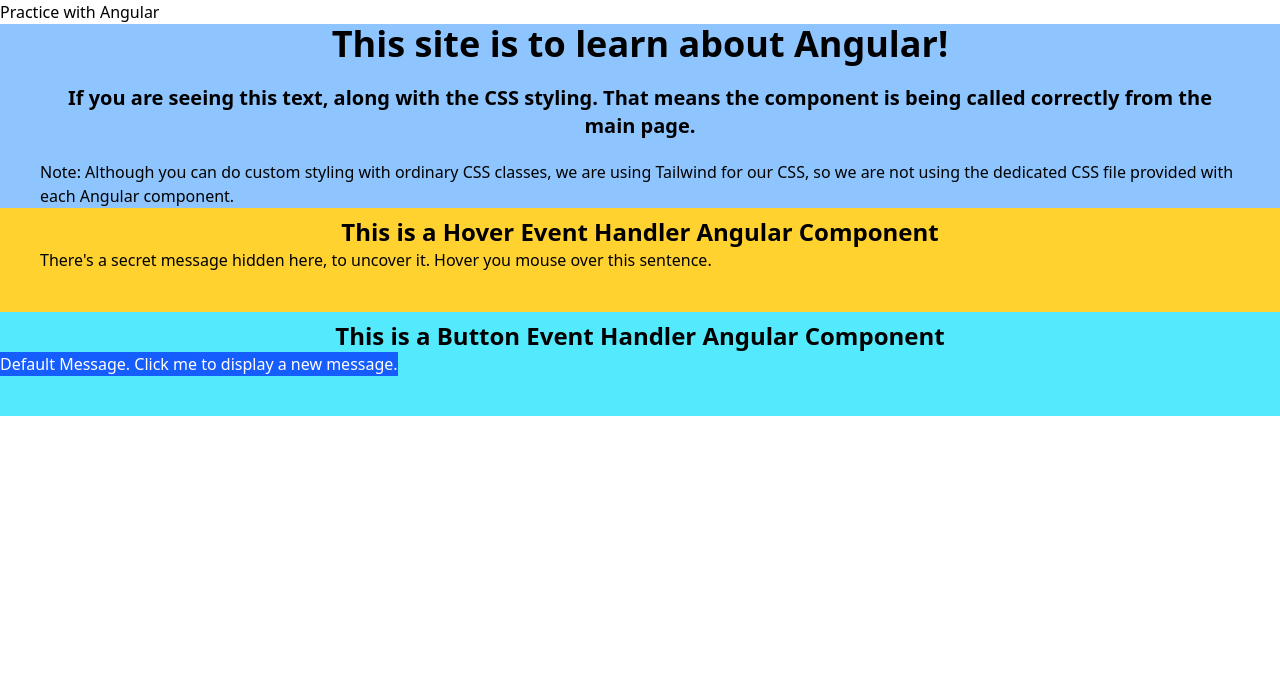
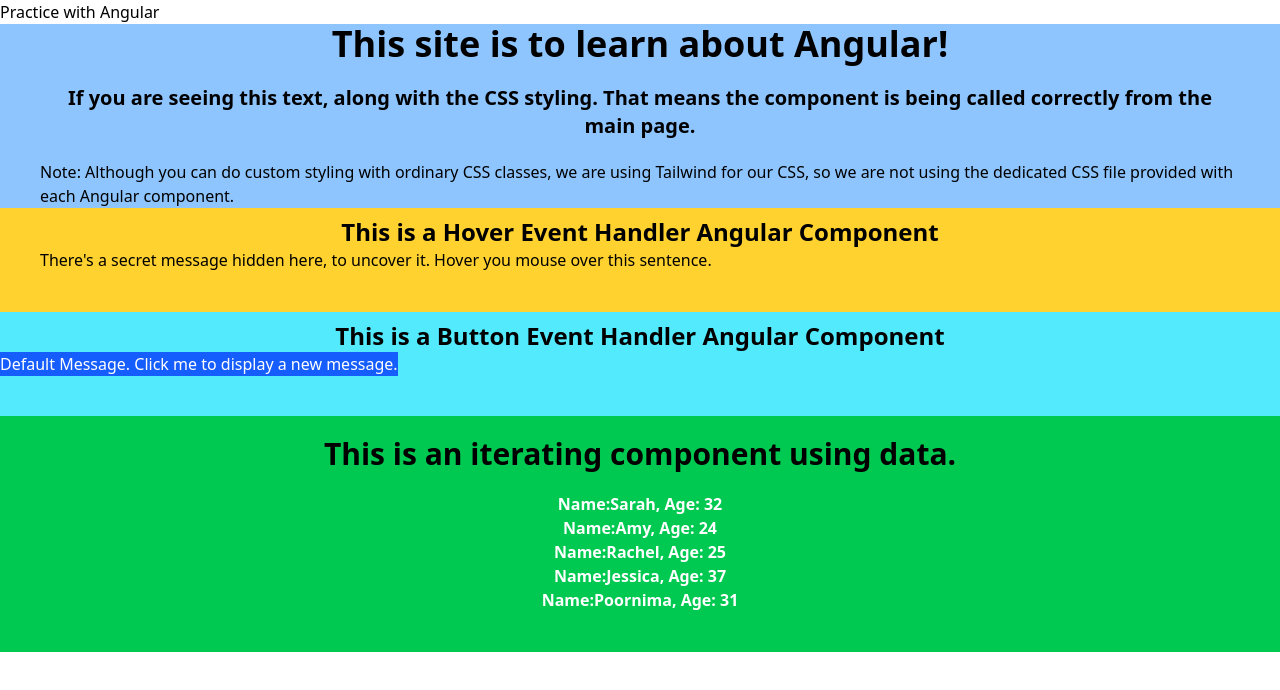
Before and after one commit to loopbutinfinite/angular-practice, an Angular app: page / in a window 1280 px wide. Shown: the top 690 px of the page. Built offline with nearby package versions, Linux system fonts and the light colour scheme.

Commit message:
Altered the component to utilize its dedicated HTML file and called the component in the main page.

```diff
--- a/src/app/app.ts
+++ b/src/app/app.ts
@@ -4,19 +4,21 @@ import { TestComponent } from './test-component/test-component';
 import { EventHandlerComponent } from './event-handler-component/event-handler-component';
 import { EventHandlerButtonComponent } from './event-handler-button-component/event-handler-button-component';
 import { LandingPageComponent } from './landing-page-component/landing-page-component';
+import { IteratingComponent } from './iterating-component/iterating-component';
 
 // This is the main component file for the app
 // With Angular, if we wanted to call other components in this page like in Next.js, we need to import the class name of the component we want to use in the imports array. As well as call the component selector name in the template below.
 // Note: In this example, we are doing the HTML here in the component, but normally with a bigger project, you would want to do this in its own dedicated html file, the app.htmlm file.
 @Component({
   selector: 'app-root',
-  imports: [RouterOutlet, EventHandlerComponent, EventHandlerButtonComponent, LandingPageComponent],
+  imports: [RouterOutlet, EventHandlerComponent, EventHandlerButtonComponent, LandingPageComponent, IteratingComponent],
   styleUrl: './app.css',
   template: `
     <h1>Practice with Angular</h1>
     <app-landing-page-component></app-landing-page-component>
     <app-event-handler-component></app-event-handler-component>
      <app-event-handler-button-component></app-event-handler-button-component>
+    <app-iterating-component></app-iterating-component>
 
 
   `,
--- a/src/app/iterating-component/iterating-component.html
+++ b/src/app/iterating-component/iterating-component.html
@@ -1 +1,8 @@
-<p>iterating-component works!</p>
+<main class="bg-green-500 pb-10 pt-5">
+    <h1 class="text-center text-3xl font-bold">This is an iterating component using data.</h1>
+    <div class="pt-5 text-center">
+        @for(user of users; track user.id){
+            <p class="text-white font-bold">Name:{{user.name}}, Age: {{user.age}}</p>
+        }
+    </div>
+</main>
--- a/src/app/iterating-component/iterating-component.ts
+++ b/src/app/iterating-component/iterating-component.ts
@@ -4,12 +4,8 @@ import { Component } from '@angular/core';
 @Component({
   selector: 'app-iterating-component',
   imports: [],
+  templateUrl: './iterating-component.html',
   styleUrl: './iterating-component.css',
-  template: `
-  @for(user of users; track user.id){
-    <p>Name:{{user.name}}, Age: {{user.age}}</p>
-  }
-  `,
 })
 export class IteratingComponent {
   users = [
```
